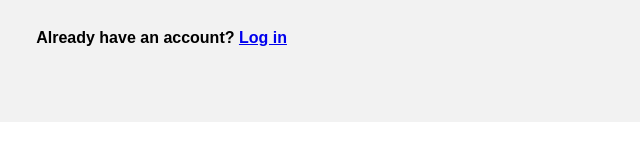
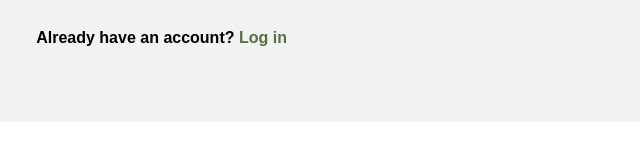
Before and after one commit to DerPinguinito/signup-form, a plain HTML site: page index.html in a window 1280 px wide. Shown: the part 548-708 px from the top of the page, 423-1063 px from the left. Drawn offline with Linux system fonts and the light colour scheme.

Commit message:
Fixes colour of Log In link

```diff
--- a/styles.css
+++ b/styles.css
@@ -183,7 +183,7 @@ button {
 
 }
 
-#button-div > a {
+#button-div > p > span > a {
     text-decoration: none;
     color: var(--dark-green)
 }
```
